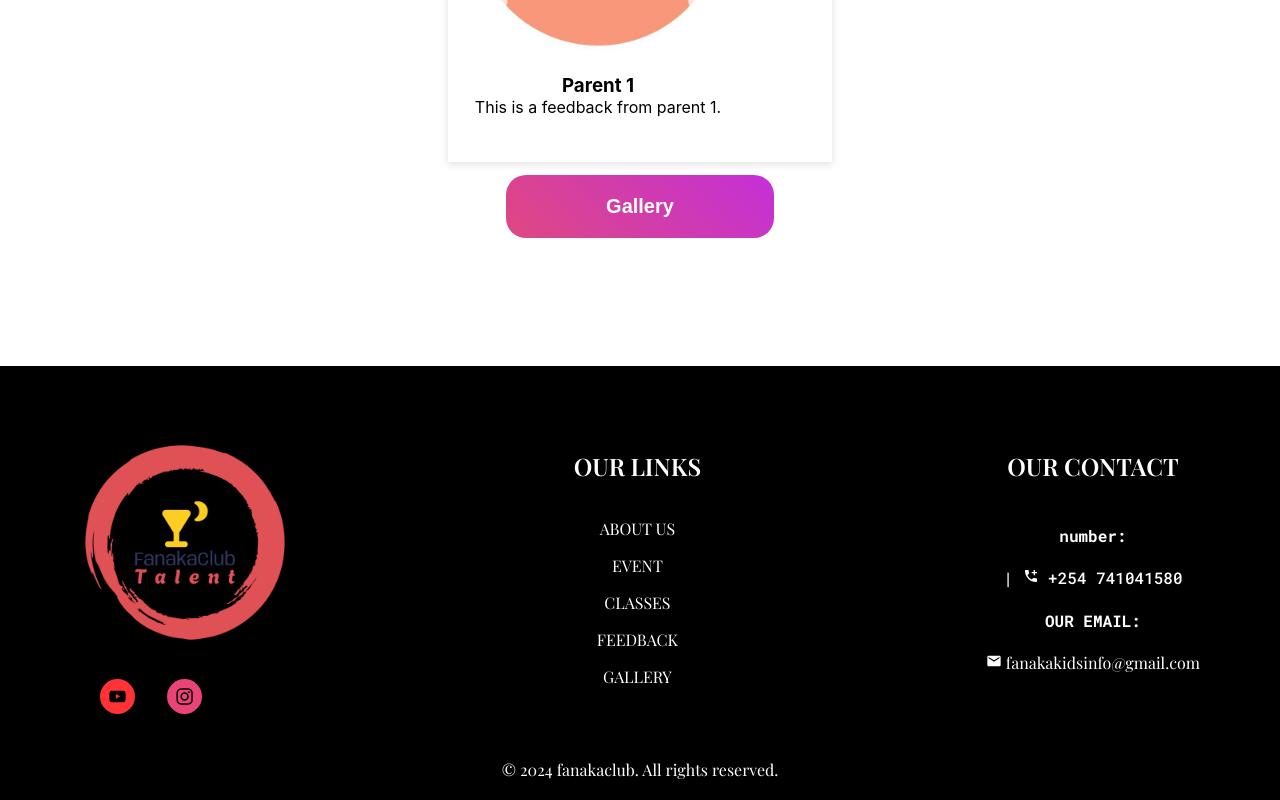
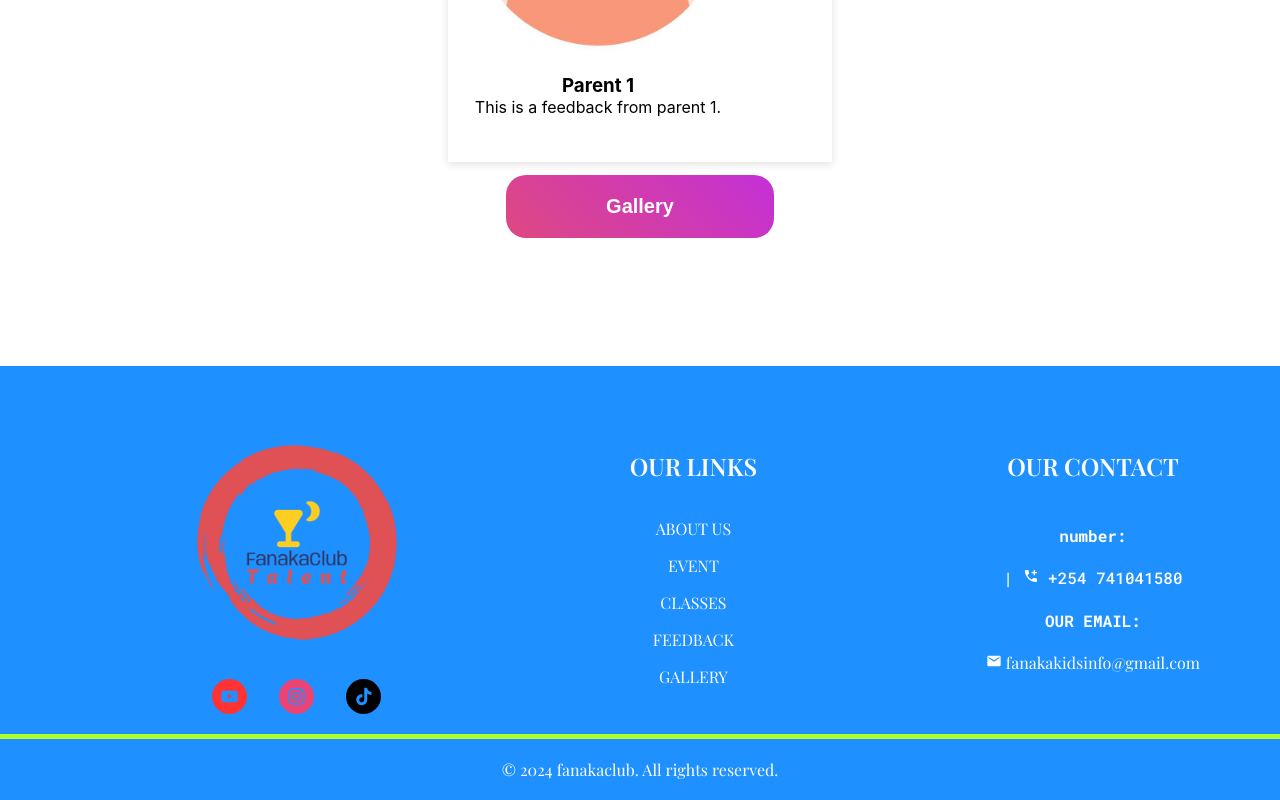
Before and after one commit to tobias-omondi/Fanakakids, a React (Create React App) app in the folder fanakakidstalents/: page / in a window 1280 px wide. Shown: the part 2884-3684 px from the top of the page. Built offline with nearby package versions, Linux system fonts and the light colour scheme; a web font is replaced by a local one.

Commit message:
css updated

```diff
--- a/fanakakidstalents/src/components/Footer.css
+++ b/fanakakidstalents/src/components/Footer.css
@@ -6,14 +6,14 @@
     box-sizing: border-box;
 }
 .main-footer{
-    background-color: black;
+    background-color: dodgerblue;
     margin-top: 10%;
     color: #fff;
     display: flex;
     justify-content: space-between;
 }
 .logo-footer{
-    margin-left: 5rem;
+    margin-left: 12rem;
     display: block;
     margin-top: 5%;
 }
@@ -100,7 +100,7 @@
     border-top-left-radius: 30px;
 }
 .Footer-copy {
-    background-color: black;
+    background-color: greenyellow;
 }
 .Footer-copy p {
     gap: 20px;
--- a/fanakakidstalents/src/components/Footer.js
+++ b/fanakakidstalents/src/components/Footer.js
@@ -39,7 +39,7 @@
         </div>
       </div>
     </div>
-    <p style={{color:'white', textAlign:'center', backgroundColor:'black', marginTop:'5px'}}>&copy; {currentYear} fanakaclub. All rights reserved.</p>
+    <p style={{color:'white', textAlign:'center', backgroundColor:'dodgerblue', marginTop:'5px'}}>&copy; {currentYear} fanakaclub. All rights reserved.</p>
     </div>
   );
 }
```
